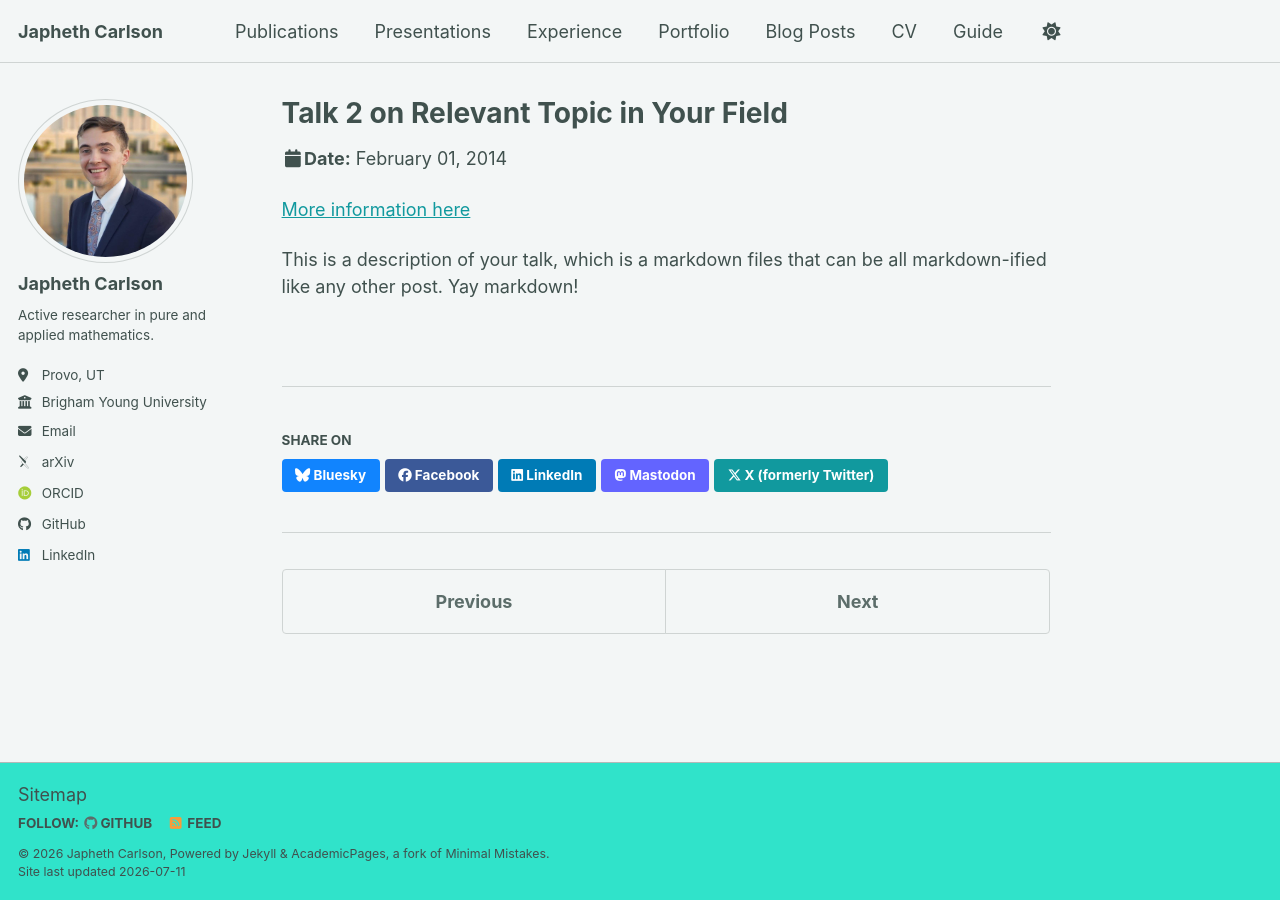
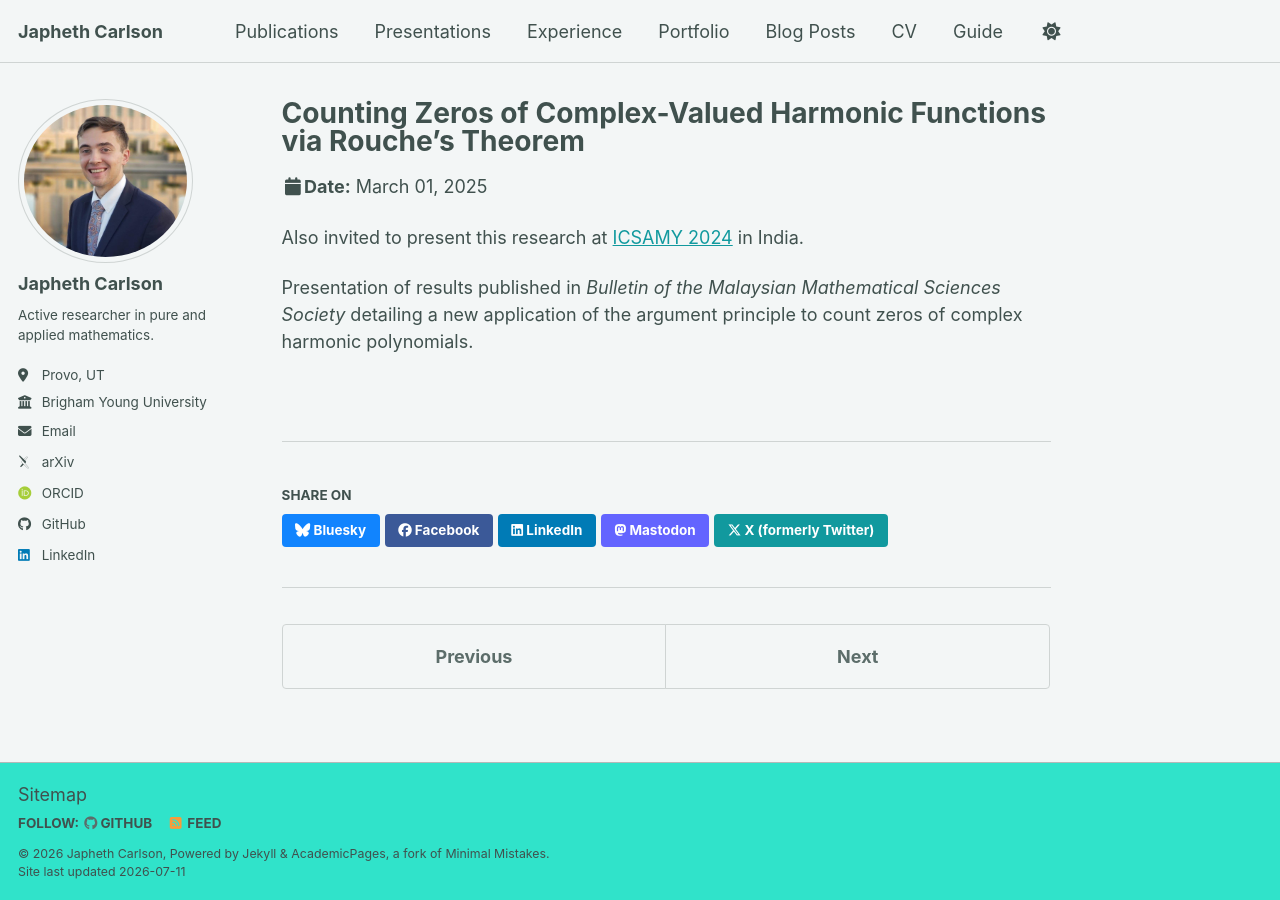
Before and after one commit to jrc117/jrc117.github.io, a Jekyll site: the page built from _talks/2014-02-01-talk-2.md, in a window 1280 px wide. Built offline with Jekyll 4.4.1, drawn with Linux system fonts in a browser that asks for light colours; some web fonts are replaced; a script bundle is joined from its source files by our own code; library files that are not in the unit come from our copies.

Commit message:
Revise talk information for upcoming presentation
Updated talk details including title, venue, date, and location.

```diff
--- a/_talks/2014-02-01-talk-2.md
+++ b/_talks/2014-02-01-talk-2.md
@@ -1,14 +1,14 @@
 ---
-title: "Talk 2 on Relevant Topic in Your Field"
+title: "Counting Zeros of Complex-Valued Harmonic Functions via Rouche's Theorem"
 collection: talks
 type: "Talk"
-permalink: /talks/2014-02-01-talk-2
-venue: "London School of Testing"
-date: 2014-02-01
-location: "London, UK"
-display: false
+# permalink: /talks/2014-02-01-talk-2
+venue: "Brigham Young University Student Research Conference"
+date: 2025-03-01
+location: "Provo, UT, USA"
+display: true
 ---
 
-[More information here](http://example2.com)
+Also invited to present this research at [ICSAMY 2024](https://icsamy.iiti.ac.in/) in India.
 
-This is a description of your talk, which is a markdown files that can be all markdown-ified like any other post. Yay markdown!
+Presentation of results published in <i> Bulletin of the Malaysian Mathematical Sciences Society </i> detailing a new application of the argument principle to count zeros of complex harmonic polynomials.
```
